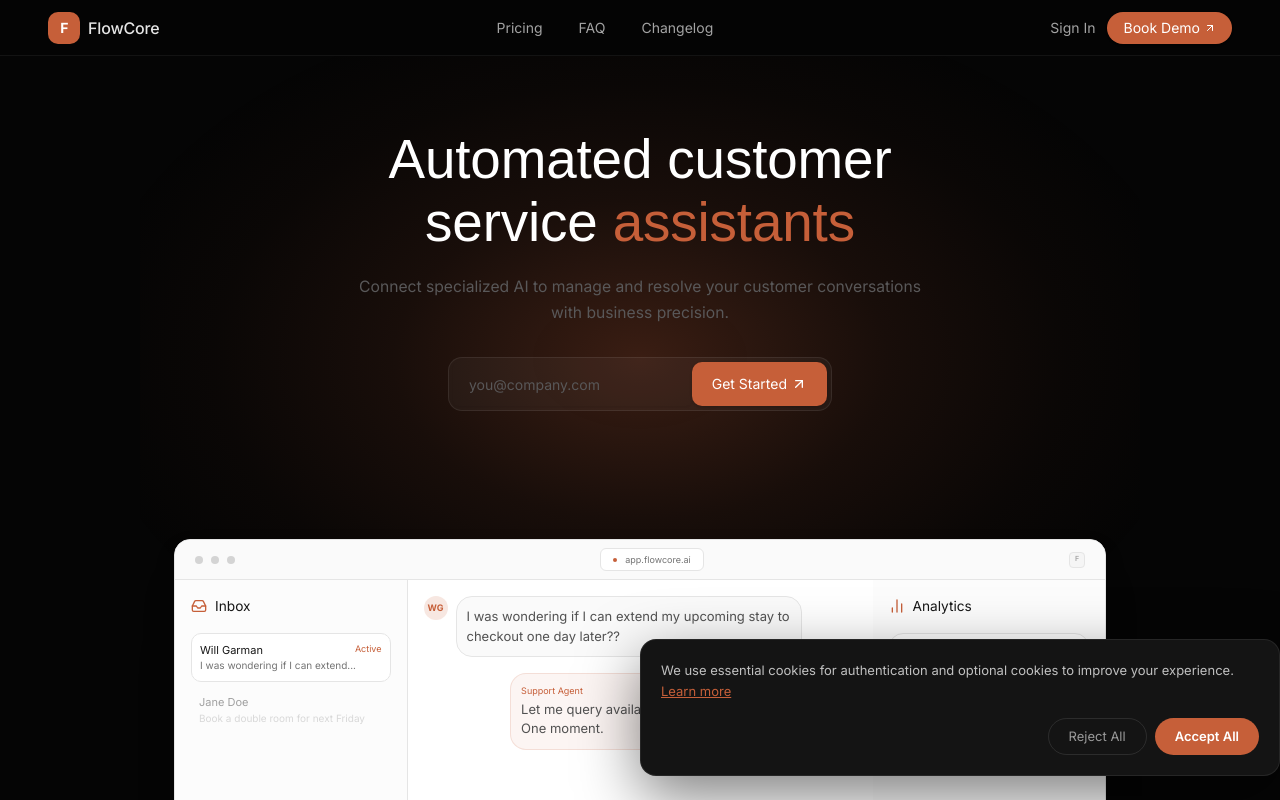
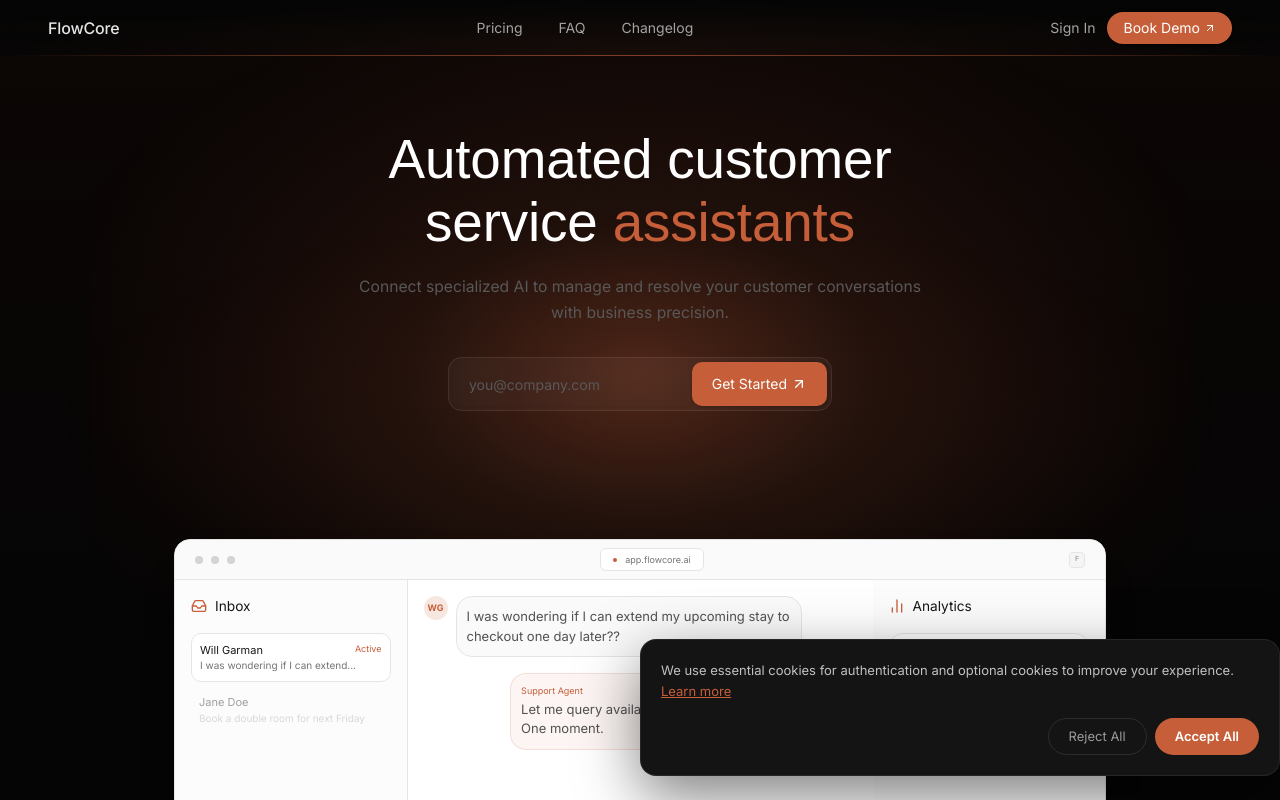
Before and after one commit to sanir321/flowcoreai, a Next.js app: page / in a window 1280 px wide. Shown: the top 800 px of the page. Built offline with nearby package versions, Linux system fonts and the light colour scheme; no server answers.

Commit message:
Redesign header with orange glow accent, remove F icon; enrich hero bg with orange gradient layers

```diff
--- a/src/app/page.tsx
+++ b/src/app/page.tsx
@@ -80,24 +80,23 @@ export default function LandingPage() {
 
   return (
     <div className="min-h-screen scroll-smooth" style={sf}>
-      <header className="h-14 flex items-center justify-between px-6 lg:px-12 fixed top-0 left-0 right-0 z-[100]" style={{ background: "rgba(5, 5, 5, 0.9)", backdropFilter: "blur(12px)", borderBottom: "1px solid rgba(255,255,255,0.06)" }}>
-        <div className="flex items-center gap-2">
-          <Link href="/" className="h-8 w-8 rounded-lg flex items-center justify-center" style={{ background: "#c65f39" }}>
-            <span className="text-white font-bold text-sm tracking-tighter">F</span>
-          </Link>
+      <header className="h-14 flex items-center justify-between px-6 lg:px-12 fixed top-0 left-0 right-0 z-[100]" style={{ background: "linear-gradient(180deg, rgba(5,5,5,0.95) 0%, rgba(5,5,5,0.7) 100%)", backdropFilter: "blur(12px)" }}>
+        <div className="absolute bottom-0 left-0 right-0 h-px" style={{ background: "linear-gradient(90deg, transparent 0%, rgba(198,95,57,0.4) 20%, rgba(198,95,57,0.6) 50%, rgba(198,95,57,0.4) 80%, transparent 100%)" }} />
+        <div className="absolute inset-0 rounded-b-3xl pointer-events-none" style={{ background: "radial-gradient(ellipse at 50% 100%, rgba(198,95,57,0.08) 0%, transparent 70%)" }} />
+        <div className="flex items-center gap-2 relative z-10">
           <Link href="/" className="text-base font-medium tracking-tight" style={{ color: "#e5e5e5", letterSpacing: "-0.01em" }}>
             FlowCore
           </Link>
         </div>
 
-        <nav className="hidden md:flex items-center gap-1">
-          <Link href="/pricing" className="px-4 py-2 text-sm font-normal transition-colors hover:text-white" style={{ color: "#a3a3a3" }}>Pricing</Link>
-          <Link href="/faq" className="px-4 py-2 text-sm font-normal transition-colors hover:text-white" style={{ color: "#a3a3a3" }}>FAQ</Link>
-          <Link href="/changelog" className="px-4 py-2 text-sm font-normal transition-colors hover:text-white" style={{ color: "#a3a3a3" }}>Changelog</Link>
+        <nav className="hidden md:flex items-center gap-1 relative z-10">
+          <Link href="/pricing" className="px-4 py-2 text-sm font-normal transition-colors" style={{ color: "#a3a3a3" }} onMouseEnter={(e) => e.currentTarget.style.color = "#e5e5e5"} onMouseLeave={(e) => e.currentTarget.style.color = "#a3a3a3"}>Pricing</Link>
+          <Link href="/faq" className="px-4 py-2 text-sm font-normal transition-colors" style={{ color: "#a3a3a3" }} onMouseEnter={(e) => e.currentTarget.style.color = "#e5e5e5"} onMouseLeave={(e) => e.currentTarget.style.color = "#a3a3a3"}>FAQ</Link>
+          <Link href="/changelog" className="px-4 py-2 text-sm font-normal transition-colors" style={{ color: "#a3a3a3" }} onMouseEnter={(e) => e.currentTarget.style.color = "#e5e5e5"} onMouseLeave={(e) => e.currentTarget.style.color = "#a3a3a3"}>Changelog</Link>
         </nav>
 
-        <div className="flex items-center gap-3">
-          <Link href="/login" className="hidden sm:inline text-sm font-normal transition-colors hover:text-white" style={{ color: "#a3a3a3" }}>Sign In</Link>
+        <div className="flex items-center gap-3 relative z-10">
+          <Link href="/login" className="hidden sm:inline text-sm font-normal transition-colors" style={{ color: "#a3a3a3" }} onMouseEnter={(e) => e.currentTarget.style.color = "#e5e5e5"} onMouseLeave={(e) => e.currentTarget.style.color = "#a3a3a3"}>Sign In</Link>
           <Button asChild className="h-8 px-4 rounded-[100px] text-sm font-normal flex items-center gap-1" style={{ background: "#c65f39", color: "#fff" }}>
             <Link href="/login">Book Demo <ArrowUpRight className="h-3 w-3" /></Link>
           </Button>
@@ -105,8 +104,9 @@ export default function LandingPage() {
       </header>
 
       <main ref={heroRef}>
-        <section className="relative min-h-screen pt-32 pb-48 px-6 overflow-hidden flex flex-col items-center" style={{ background: "#050505" }}>
-          <motion.div className="absolute top-[3%] left-1/2 -translate-x-1/2 w-[1000px] h-[650px] rounded-full pointer-events-none z-0" style={{ scale: glowScale, opacity: glowOpacity, background: "radial-gradient(ellipse at center, rgba(198, 95, 57, 0.28) 0%, rgba(198, 95, 57, 0.1) 35%, rgba(198, 95, 57, 0.03) 60%, transparent 80%)" }} />
+        <section className="relative min-h-screen pt-32 pb-48 px-6 overflow-hidden flex flex-col items-center" style={{ background: "linear-gradient(180deg, #0d0705 0%, #080505 30%, #050505 60%)" }}>
+          <motion.div className="absolute top-[2%] left-1/2 -translate-x-1/2 w-[1100px] h-[700px] rounded-full pointer-events-none z-0" style={{ scale: glowScale, opacity: glowOpacity, background: "radial-gradient(ellipse at center, rgba(198, 95, 57, 0.35) 0%, rgba(198, 95, 57, 0.12) 30%, rgba(198, 95, 57, 0.04) 60%, transparent 80%)" }} />
+          <motion.div initial={{ opacity: 0 }} animate={{ opacity: 1 }} transition={{ duration: 2 }} className="absolute top-[15%] left-1/2 -translate-x-1/2 w-[1400px] h-[500px] rounded-full pointer-events-none z-0" style={{ background: "radial-gradient(ellipse at center, rgba(198, 95, 57, 0.06) 0%, transparent 60%)" }} />
 
           <motion.div className="max-w-[820px] mx-auto text-center relative z-10 space-y-8" style={{ opacity: heroOpacity, scale: heroScale }}>
             <motion.div
```
